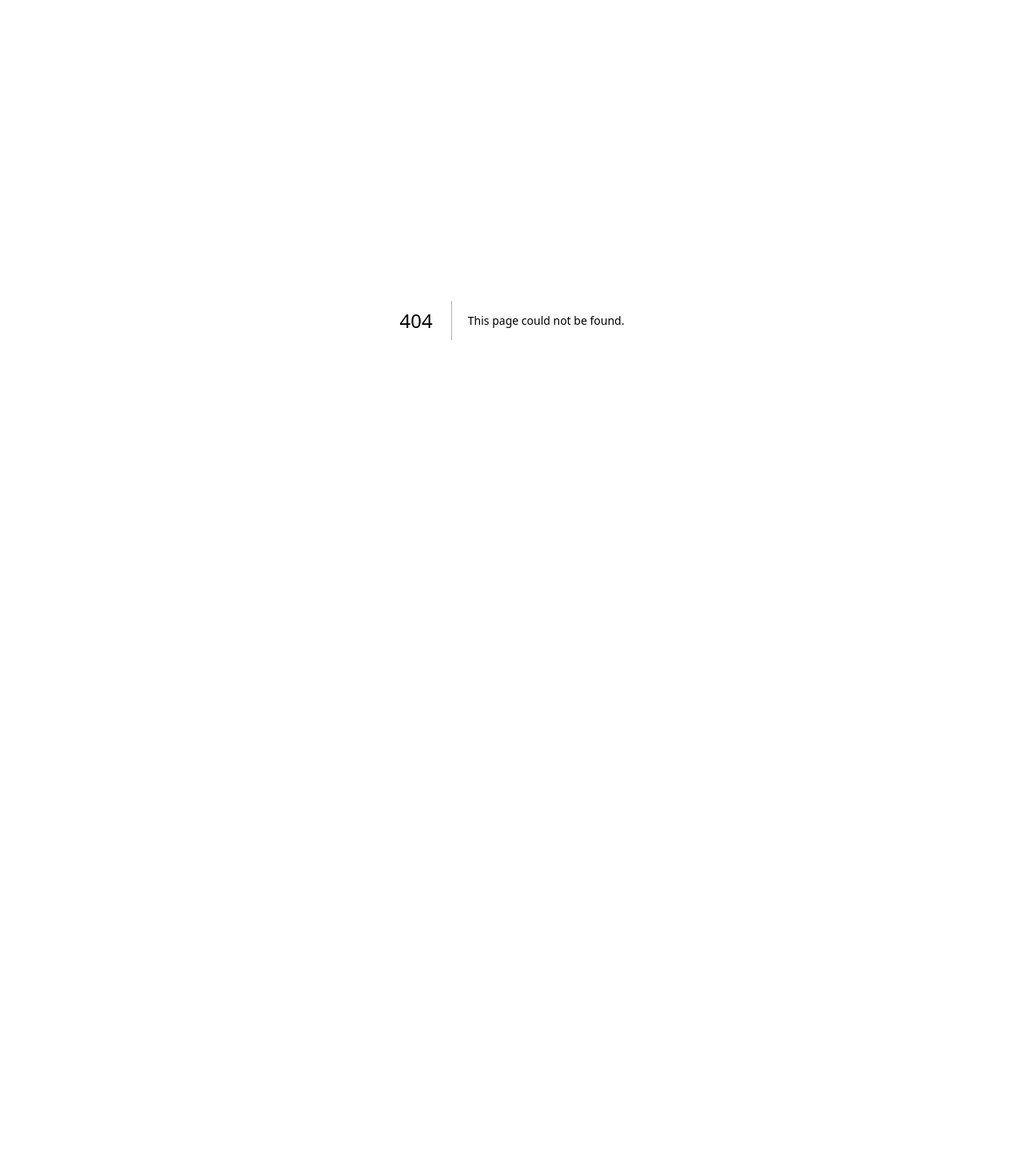
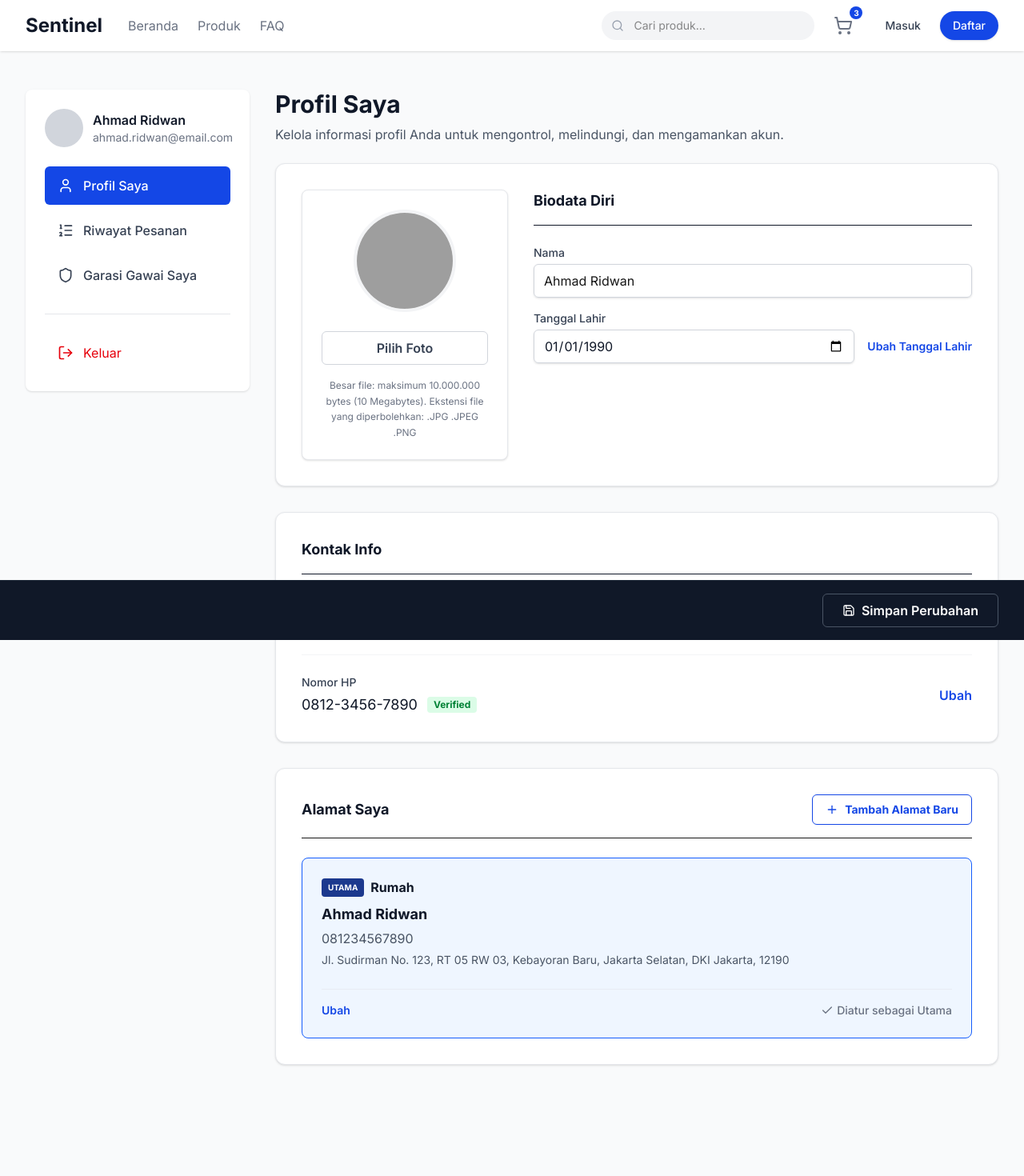
Before and after one commit to adenugii/Sentinel, a Next.js app: page /account/profile in a window 1280 px wide. Before the commit this address had no page. Shown: the top 1470 px of the page at 80% size. Before the commit the page ends 800 px from the top, so only its background shows below. Built offline with nearby package versions, Linux system fonts and the light colour scheme; grey boxes are pictures that could not be loaded.

Commit message:
profile page

```diff
--- /dev/null
+++ b/app/(main)/(sections-profile)/AddressCard.tsx
@@ -0,0 +1,48 @@
+import { Check, MapPin } from "lucide-react";
+
+interface AddressCardProps {
+  isPrimary?: boolean;
+  label: string;
+  receiverName: string;
+  phone: string;
+  address: string;
+}
+
+export default function AddressCard({ isPrimary, label, receiverName, phone, address }: AddressCardProps) {
+  return (
+    <div className={`p-6 rounded-lg border ${isPrimary ? 'border-blue-600 bg-blue-50' : 'border-gray-200 bg-white'}`}>
+      <div className="flex items-center space-x-2 mb-2">
+        {isPrimary && (
+          <span className="bg-blue-900 text-white text-[10px] font-bold px-2 py-1 rounded">
+            UTAMA
+          </span>
+        )}
+        <span className="font-bold text-gray-900">{label}</span>
+      </div>
+
+      <h4 className="font-bold text-gray-900 text-lg mb-1">{receiverName}</h4>
+      <p className="text-gray-600 mb-1">{phone}</p>
+      <p className="text-gray-600 text-sm leading-relaxed mb-6">
+        {address}
+      </p>
+
+      <div className="flex flex-col sm:flex-row sm:items-center justify-between pt-4 border-t border-gray-200/60 gap-4">
+        <div className="flex space-x-4 text-sm font-semibold">
+          <button className="text-blue-700 hover:text-blue-800">Ubah</button>
+          {!isPrimary && <button className="text-red-600 hover:text-red-700">Hapus</button>}
+        </div>
+
+        {isPrimary ? (
+           <button disabled className="flex items-center text-gray-500 text-sm font-medium cursor-default">
+             <Check className="w-4 h-4 mr-1" />
+             Diatur sebagai Utama
+           </button>
+        ) : (
+          <button className="text-sm font-medium text-gray-500 hover:text-gray-900">
+            Atur sebagai Utama
+          </button>
+        )}
+      </div>
+    </div>
+  );
+}
--- /dev/null
+++ b/app/(main)/(sections-profile)/ProfileFormClient.tsx
@@ -0,0 +1,132 @@
+'use client';
+
+import Input from "@/components/ui/Input";
+import Button from "@/components/ui/Button";
+import ProfilePhotoUpload from "./ProfilePhotoUpload";
+import AddressCard from "./AddressCard";
+import { Plus, Save } from "lucide-react";
+import { useState } from "react";
+
+export default function ProfileFormClient() {
+  // State form biodata
+  const [name, setName] = useState("Ahmad Ridwan");
+  const [birthDate, setBirthDate] = useState("1990-01-01"); // Format YYYY-MM-DD untuk input date
+
+  return (
+    <div className="space-y-8 relative pb-24">
+
+      {/* SECTION 1: BIODATA */}
+      <div className="bg-white p-8 rounded-xl shadow-sm border border-gray-200">
+        <div className="grid grid-cols-1 lg:grid-cols-3 gap-8">
+
+          {/* Kolom Kiri: Foto */}
+          <div className="lg:col-span-1">
+             <ProfilePhotoUpload />
+          </div>
+
+          {/* Kolom Kanan: Form */}
+          <div className="lg:col-span-2 space-y-6">
+            <h3 className="text-lg font-bold text-gray-900 border-b pb-4">Biodata Diri</h3>
+
+            <div className="space-y-4">
+              <div>
+                <label className="block text-sm font-medium text-gray-700 mb-1">Nama</label>
+                <Input
+                  label=""
+                  value={name}
+                  onChange={(e) => setName(e.target.value)}
+                  placeholder="Masukkan nama lengkap"
+                />
+              </div>
+
+              <div>
+                <label className="block text-sm font-medium text-gray-700 mb-1">Tanggal Lahir</label>
+                <div className="flex items-center space-x-4">
+                    <input
+                        type="date"
+                        value={birthDate}
+                        onChange={(e) => setBirthDate(e.target.value)}
+                        className="w-full px-3 py-2 border border-gray-300 rounded-md shadow-sm focus:outline-none focus:ring-blue-500 focus:border-blue-500 text-gray-900"
+                    />
+                    <button className="text-sm font-semibold text-blue-700 hover:text-blue-800 whitespace-nowrap">
+                        Ubah Tanggal Lahir
+                    </button>
+                </div>
+              </div>
+            </div>
+          </div>
+        </div>
+      </div>
+
+      {/* SECTION 2: KONTAK INFO */}
+      <div className="bg-white p-8 rounded-xl shadow-sm border border-gray-200">
+        <h3 className="text-lg font-bold text-gray-900 border-b pb-4 mb-6">Kontak Info</h3>
+
+        <div className="space-y-6">
+          {/* Email */}
+          <div className="flex flex-col sm:flex-row sm:items-center justify-between gap-4">
+            <div>
+              <label className="block text-sm font-medium text-gray-700 mb-1">Email</label>
+              <div className="flex items-center space-x-3">
+                <span className="text-gray-900 text-lg">ahmad.ridwan@gmail.com</span>
+                <span className="bg-green-100 text-green-700 text-xs font-bold px-2 py-0.5 rounded">
+                  Verified
+                </span>
+              </div>
+            </div>
+            <button className="text-blue-700 font-semibold hover:text-blue-800">Ubah</button>
+          </div>
+
+          {/* Divider Halus */}
+          <hr className="border-gray-100" />
+
+          {/* Nomor HP */}
+          <div className="flex flex-col sm:flex-row sm:items-center justify-between gap-4">
+             <div>
+              <label className="block text-sm font-medium text-gray-700 mb-1">Nomor HP</label>
+              <div className="flex items-center space-x-3">
+                <span className="text-gray-900 text-lg">0812-3456-7890</span>
+                <span className="bg-green-100 text-green-700 text-xs font-bold px-2 py-0.5 rounded">
+                  Verified
+                </span>
+              </div>
+            </div>
+            <button className="text-blue-700 font-semibold hover:text-blue-800">Ubah</button>
+          </div>
+        </div>
+      </div>
+
+      {/* SECTION 3: ALAMAT */}
+      <div className="bg-white p-8 rounded-xl shadow-sm border border-gray-200">
+        <div className="flex justify-between items-center mb-6 border-b pb-4">
+            <h3 className="text-lg font-bold text-gray-900">Alamat Saya</h3>
+            <button className="flex items-center text-blue-700 font-bold border border-blue-700 px-4 py-2 rounded-md hover:bg-blue-50 transition-colors text-sm">
+                <Plus className="w-4 h-4 mr-2" />
+                Tambah Alamat Baru
+            </button>
+        </div>
+
+        <div className="space-y-4">
+            <AddressCard
+                isPrimary={true}
+                label="Rumah"
+                receiverName="Ahmad Ridwan"
+                phone="081234567890"
+                address="Jl. Sudirman No. 123, RT 05 RW 03, Kebayoran Baru, Jakarta Selatan, DKI Jakarta, 12190"
+            />
+        </div>
+      </div>
+
+      {/* STICKY ACTION BAR */}
+      <div className="fixed bottom-0 left-0 right-0 bg-gray-900 text-white border-t border-gray-800 p-4 z-40 md:pl-72">
+        <div className="max-w-7xl mx-auto px-4 flex justify-end">
+            <button className="bg-transparent hover:bg-gray-800 text-white font-semibold py-2 px-6 rounded-md flex items-center transition-colors border border-gray-600">
+                <Save className="w-4 h-4 mr-2" />
+                Simpan Perubahan
+            </button>
+        </div>
+      </div>
+
+    </div>
+  );
+}
--- /dev/null
+++ b/app/(main)/(sections-profile)/ProfilePhotoUpload.tsx
@@ -0,0 +1,35 @@
+'use client';
+
+import Image from "next/image";
+import Button from "@/components/ui/Button";
+import { useState } from "react";
+
+export default function ProfilePhotoUpload() {
+  // Mock image
+  const [image, setImage] = useState("/images/avatar-placeholder.png");
+
+  return (
+    <div className="bg-white p-6 rounded-lg shadow-sm border border-gray-200 h-fit">
+      <div className="flex flex-col items-center">
+        <div className="relative w-32 h-32 mb-6">
+          <Image
+            src={image}
+            alt="Foto Profil"
+            layout="fill"
+            objectFit="cover"
+            className="rounded-full border-4 border-gray-100"
+          />
+        </div>
+
+        <Button variant="secondary" className="w-full mb-4 border-gray-300">
+          Pilih Foto
+        </Button>
+
+        <p className="text-xs text-gray-500 text-center leading-relaxed">
+          Besar file: maksimum 10.000.000 bytes (10 Megabytes).
+          Ekstensi file yang diperbolehkan: .JPG .JPEG .PNG
+        </p>
+      </div>
+    </div>
+  );
+}
--- a/app/(main)/account/AccountSidebar.tsx
+++ b/app/(main)/account/AccountSidebar.tsx
@@ -3,7 +3,7 @@
 import Image from "next/image";
 import Link from "next/link";
 import { usePathname } from "next/navigation";
-import { ListOrdered, Shield, LogOut } from "lucide-react";
+import { ListOrdered, Shield, LogOut, User } from "lucide-react";
 
 export default function AccountSidebar() {
   const pathname = usePathname();
@@ -16,6 +16,11 @@ export default function AccountSidebar() {
   };
 
   const navLinks = [
+    {
+      href: "/account/profile", // <-- LINK BARU
+      label: "Profil Saya",
+      icon: User,
+    },
     {
       href: "/account/orders", // <-- Rute untuk halaman ini
       label: "Riwayat Pesanan", // <-- Bahasa Indonesia
--- /dev/null
+++ b/app/(main)/account/profile/page.tsx
@@ -0,0 +1,19 @@
+// Update path import agar sesuai dengan struktur baru
+import ProfileFormClient from "@/app/(main)/(sections-profile)/ProfileFormClient";
+
+export default function ProfilePage() {
+  return (
+    <div className="space-y-6">
+      {/* Header Halaman */}
+      <div>
+        <h1 className="text-3xl font-bold text-gray-900 mb-2">Profil Saya</h1>
+        <p className="text-gray-600">
+          Kelola informasi profil Anda untuk mengontrol, melindungi, dan mengamankan akun.
+        </p>
+      </div>
+
+      {/* Form Profil Utama */}
+      <ProfileFormClient />
+    </div>
+  );
+}
--- a/app/globals.css
+++ b/app/globals.css
@@ -15,13 +15,6 @@
   --font-mono: var(--font-geist-mono);
 }
 
-@media (prefers-color-scheme: light) {
-  :root {
-    --background: #0a0a0a;
-    --foreground: #ededed;
-  }
-}
-
 body {
   background: var(--background);
   color: var(--foreground);
--- a/components/layout/Navbar.tsx
+++ b/components/layout/Navbar.tsx
@@ -1,5 +1,4 @@
-import { NAV_LINKS } from "@/core/constants";
-import { Search, ShoppingCart } from "lucide-react";
+import { Search, ShoppingCart, HelpCircle } from "lucide-react"; // Tambah icon HelpCircle untuk FAQ
 import Link from "next/link";
 
 const Navbar = () => {
@@ -9,22 +8,20 @@ const Navbar = () => {
         <div className="flex justify-between items-center h-16">
           {/* Kiri: Logo & Nav Links */}
           <div className="flex items-center space-x-8">
-            <Link href="/" className="text-2xl font-bold text-gray-900">
+            <Link href="/" className="text-2xl font-bold text-gray-900 flex items-center gap-2">
+               {/* Logo Sentinel (Optional Icon) */}
                Sentinel
             </Link>
             <div className="hidden md:flex space-x-6">
-              {/* Hapus link "Produk" dan "Tentang Kami" agar sesuai gambar */}
-              <Link href="/" className="text-gray-500 hover:text-gray-900">
+              <Link href="/" className="text-gray-500 hover:text-gray-900 transition-colors">
                 Beranda
               </Link>
-              <Link href="/smartphones" className="text-gray-500 hover:text-gray-900">
+              <Link href="/smartphones" className="text-gray-500 hover:text-gray-900 transition-colors">
                 Produk
               </Link>
-              <Link href="/about" className="text-gray-500 hover:text-gray-900">
-                Tentang Kami
-              </Link>
-              <Link href="/contact" className="text-gray-500 hover:text-gray-900">
-                Kontak
+              {/* Saran Tombol Baru: FAQ */}
+              <Link href="/faq" className="text-gray-500 hover:text-gray-900 transition-colors">
+                FAQ
               </Link>
             </div>
           </div>
@@ -36,31 +33,34 @@ const Navbar = () => {
               <input
                 type="text"
                 placeholder="Cari produk..."
-                className="bg-gray-100 rounded-full py-2 px-4 pl-10 focus:outline-none focus:ring-2 focus:ring-blue-500"
+                className="bg-gray-100 rounded-full py-2 px-4 pl-10 text-sm focus:outline-none focus:ring-2 focus:ring-blue-500 transition-shadow"
               />
-              <Search className="absolute left-3 top-1/2 -translate-y-1/2 w-5 h-5 text-gray-400" />
+              <Search className="absolute left-3 top-1/2 -translate-y-1/2 w-4 h-4 text-gray-400" />
             </div>
 
-            <button className="text-gray-500 hover:text-gray-900 p-2 rounded-full relative">
-              <ShoppingCart />
-              <span className="absolute -top-1 -right-1 bg-blue-700 text-white text-xs font-bold rounded-full w-4 h-4 flex items-center justify-center">
-                0
+            {/* Tombol Keranjang (Link ke /cart) */}
+            <Link href="/cart" className="text-gray-500 hover:text-gray-900 p-2 rounded-full relative transition-colors">
+              <ShoppingCart className="w-6 h-6" />
+              <span className="absolute -top-1 -right-1 bg-blue-700 text-white text-[10px] font-bold rounded-full w-4 h-4 flex items-center justify-center">
+                3 {/* Mock jumlah item, sesuaikan dengan state cart nanti */}
               </span>
-            </button>
+            </Link>
 
-            {/* Tombol Login/Daftar Sesuai Desain Baru */}
+            {/* Tombol Login/Daftar */}
+            <div className="flex items-center space-x-2">
                 <Link
                 href="/login"
-              className="text-gray-700 hover:text-blue-700 px-4 py-2 rounded-full text-sm font-medium"
+                className="text-gray-700 hover:text-blue-700 px-4 py-2 rounded-full text-sm font-medium transition-colors"
                 >
                 Masuk
                 </Link>
                 <Link
                 href="/register"
-              className="bg-blue-700 text-white px-4 py-2 rounded-full text-sm font-medium hover:bg-blue-800"
+                className="bg-blue-700 text-white px-4 py-2 rounded-full text-sm font-medium hover:bg-blue-800 transition-colors shadow-sm"
                 >
                 Daftar
                 </Link>
+            </div>
           </div>
         </div>
       </div>
```
Lines whose indentation alone changed are shown as unchanged.
